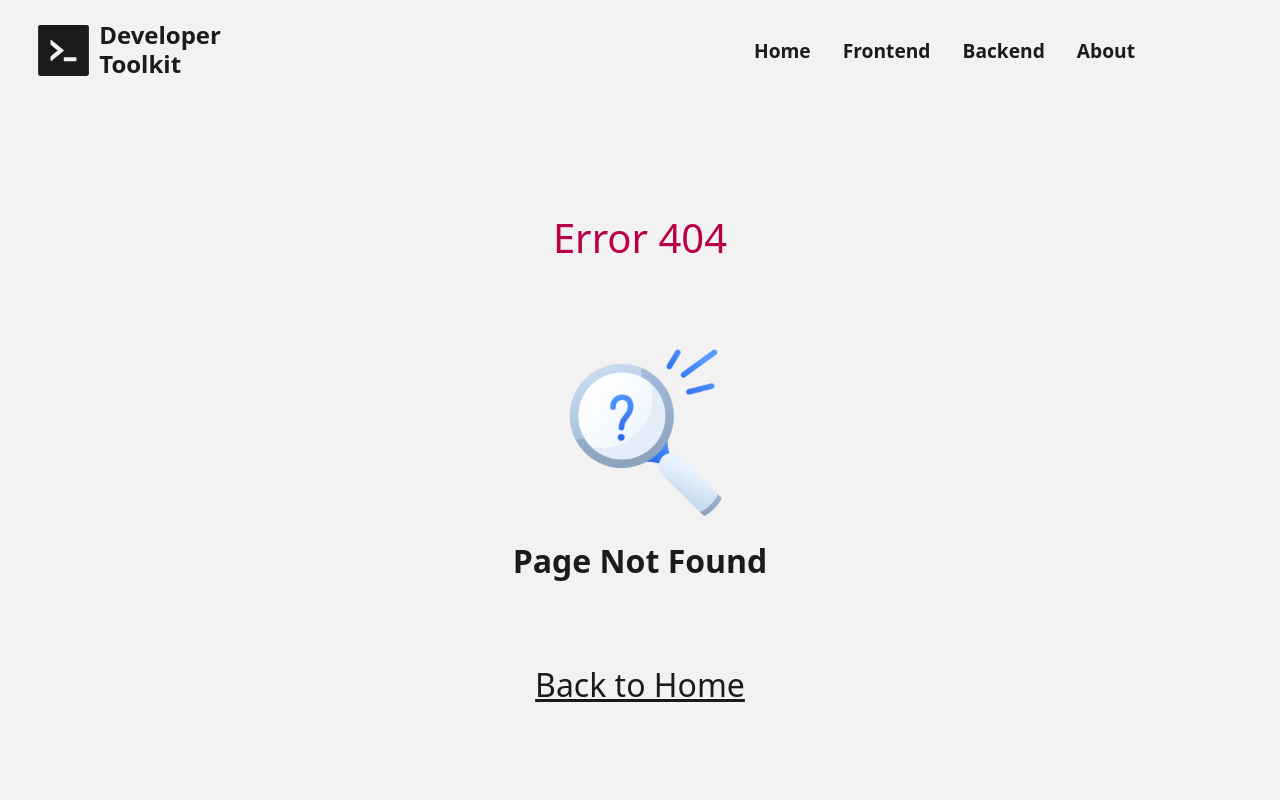
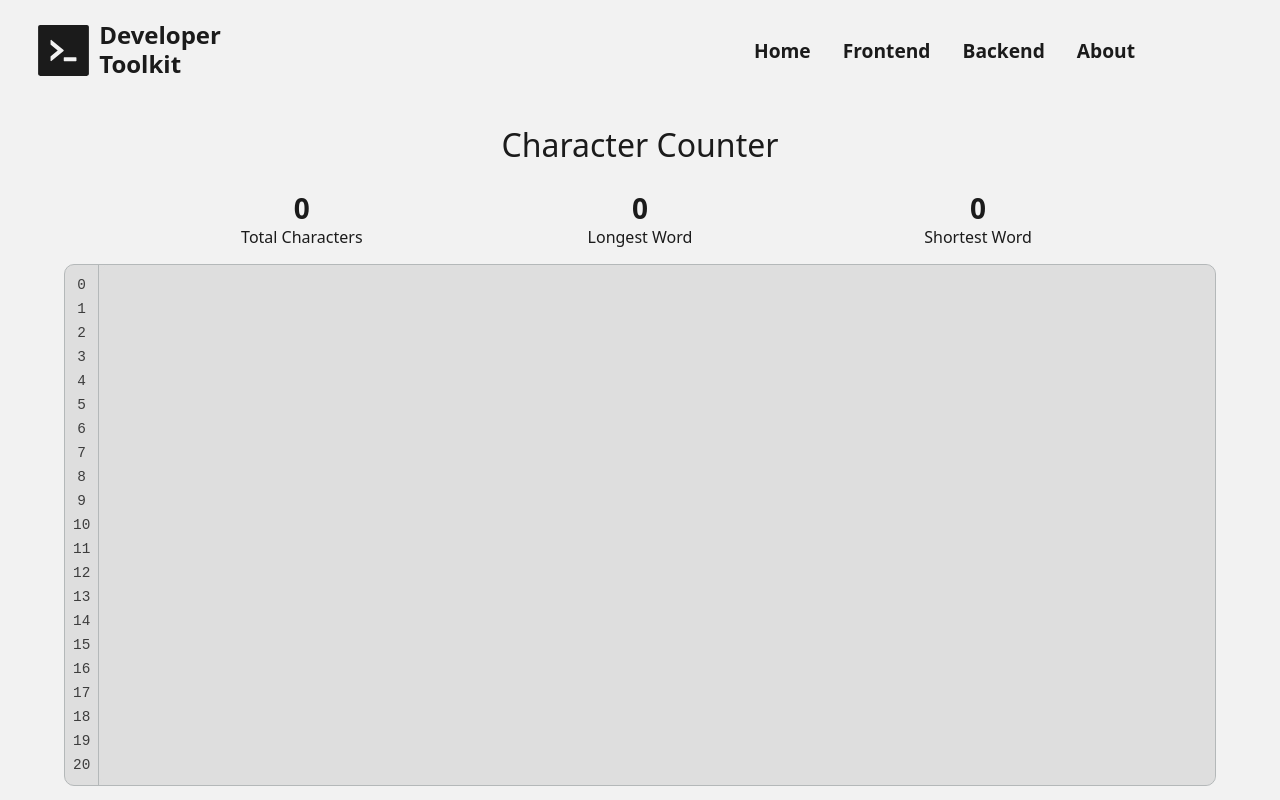
Before and after one commit to kolby-k/dev-toolkit-v2, a React (Vite) app in the folder app/: page /tools/character-counter in a window 1280 px wide. Before the commit this address had no page. Shown: the top 800 px of the page. Built offline with nearby package versions, Linux system fonts and the light colour scheme.

Commit message:
New Tool: Character Counter - new custom text area component improved from the jsonFormatter version. - implemented new custom text area in the character counter page - added character counter tool to router

```diff
--- a/app/src/App.tsx
+++ b/app/src/App.tsx
@@ -1,10 +1,12 @@
 import { Route, Routes } from "react-router";
+import "./styles/App.css";
+
 import Home from "./routes/Home";
-import JsonFormatter from "./routes/tools/JsonFormatter";
 import NotFound from "./routes/Not-Found";
 import Tools from "./routes/tools/Tools";
 
-import "./styles/App.css";
+import JsonFormatter from "./routes/tools/JsonFormatter";
+import CharacterCounter from "./routes/tools/CharacterCounter";
 
 function App() {
   return (
@@ -13,6 +15,7 @@ function App() {
         <Route path="/" element={<Home />} />
         <Route path="/tools" element={<Tools />} />
         <Route path="/tools/json-formatter" element={<JsonFormatter />} />
+        <Route path="/tools/character-counter" element={<CharacterCounter />} />
         <Route path="*" element={<NotFound />} />
       </Routes>
     </div>
--- /dev/null
+++ b/app/src/components/CustomTextArea.tsx
@@ -0,0 +1,60 @@
+import { useEffect, useRef, useState } from "react";
+import "../styles/CustomTextArea.css";
+
+export interface CustomTextAreaProps {
+  text: string;
+  setText: (newText: string) => void;
+}
+
+const MIN_ROWS = 350 / 16;
+const BUFFER = 3;
+
+function CustomTextArea({ text = "", setText }: CustomTextAreaProps) {
+  const [numRows, setNumRows] = useState<number>(MIN_ROWS);
+  const [lineHeight, setLineHeight] = useState<number>(16);
+
+  const textareaRef = useRef<HTMLTextAreaElement>(null);
+
+  useEffect(() => {
+    if (textareaRef.current) {
+      const lh = parseFloat(getComputedStyle(textareaRef.current).lineHeight);
+      setLineHeight(lh * 1.5);
+    }
+  }, []);
+
+  const handleTextInputChange = (e: React.ChangeEvent<HTMLTextAreaElement>) => {
+    const val = e.target.value || "";
+    setText(val);
+    const numRowsWithBuffer = BUFFER + (val?.match(/\n|\r|\r\n/g) || []).length;
+    setNumRows(
+      numRowsWithBuffer >= MIN_ROWS ? numRowsWithBuffer + 1 : MIN_ROWS
+    );
+  };
+
+  return (
+    <div id="text-area-custom">
+      <div id="tac-gutter">
+        {Array.from({ length: numRows }).map((_, idx) => {
+          return (
+            <label
+              key={`gutter-idx-${idx}`}
+              style={{ height: `${lineHeight}px` }}
+            >
+              {idx.toString()}
+            </label>
+          );
+        })}
+      </div>
+      <textarea
+        id="tac"
+        ref={textareaRef}
+        value={text}
+        onChange={handleTextInputChange}
+        rows={numRows}
+        style={{ lineHeight: `${lineHeight}px` }}
+      />
+    </div>
+  );
+}
+
+export default CustomTextArea;
--- /dev/null
+++ b/app/src/routes/tools/CharacterCounter.tsx
@@ -0,0 +1,78 @@
+import { useState } from "react";
+import "../../styles/CharacterCounter.css";
+import CustomTextArea from "../../components/CustomTextArea";
+
+export type AggregateMethod = "sum" | "avg" | "max" | "min";
+
+export interface StatItem {
+  agg: AggregateMethod;
+  label: string;
+}
+
+const STATS: StatItem[] = [
+  { agg: "sum", label: "Total Characters" },
+  { agg: "max", label: "Longest Word" },
+  { agg: "min", label: "Shortest Word" },
+];
+function CharacterCounter() {
+  const [text, setText] = useState<string>("");
+
+  return (
+    <div id="character-counter-page">
+      <h3 id="tool-page-title">Character Counter</h3>
+
+      <section id="character-counter-section">
+        <div id="character-count-stats">
+          {STATS.map((s, idx) => {
+            return (
+              <span key={`stat-${idx}`}>
+                <h4>{getStatValue(s.agg, text)}</h4>
+                <label>{s.label}</label>
+              </span>
+            );
+          })}
+        </div>
+        <CustomTextArea text={text} setText={setText} />
+      </section>
+    </div>
+  );
+}
+
+export default CharacterCounter;
+
+function getStatValue(calculation: AggregateMethod, text: string): string {
+  if (!text || text.length < 1) return "0";
+
+  if (calculation === "sum") {
+    return text.length.toString();
+  }
+
+  if (calculation === "max") {
+    const words = text.match(/\b[\w'-]+\b/g);
+    const longest = words
+      ? words.reduce((a, b) => (b.length > a.length ? b : a))
+      : "0";
+
+    return longest.length.toString();
+
+    // return `${longest.length} character${
+    //   longest.length > 1 ? "s" : ""
+    // } (${longest})`;
+  }
+
+  if (calculation === "min") {
+    const words = text.match(/\b[\w'-]+\b/g);
+    console.log(words);
+    const shortest = words
+      ? words.reduce((a, b) => (b.length < a.length ? b : a))
+      : "0";
+
+    return shortest.length.toString();
+
+    // return `${shortest.length} character${
+    //   shortest.length > 1 ? "s" : ""
+    // } (${shortest})`;
+  }
+
+  return "n/a";
+}
--- /dev/null
+++ b/app/src/styles/CharacterCounter.css
@@ -0,0 +1,28 @@
+#character-counter-page {
+  text-align: center;
+
+  padding: 1rem;
+
+  /* border: 1px solid rgb(225, 233, 0); */
+}
+
+#character-count-stats {
+  display: flex;
+  gap: 1rem;
+  flex-wrap: wrap;
+  justify-content: space-evenly;
+  margin: 1rem auto;
+
+  max-width: 80%;
+}
+
+#character-count-stats span {
+  display: flex;
+  flex-direction: column;
+  justify-content: center;
+
+  flex: 1;
+
+  min-width: 120px;
+  overflow: hidden;
+}
--- /dev/null
+++ b/app/src/styles/CustomTextArea.css
@@ -0,0 +1,65 @@
+#text-area-custom {
+  border: 1px solid red;
+
+  display: flex;
+  justify-content: center;
+  align-items: flex-start;
+
+  max-width: min(90vw, 1250px);
+  min-height: 350px;
+  margin: auto;
+
+  border: 1px solid var(--border);
+  border-radius: 10px;
+
+  background-color: var(--bg-secondary);
+
+  /* box-shadow: inset 0 0 4px 20px red; */
+}
+
+#tac {
+  font-family: inherit;
+  font-size: 1.15rem;
+  line-height: 1.3;
+  font-weight: 400;
+
+  color: var(--text-secondary);
+  background-color: inherit;
+
+  height: 100%;
+  width: 100%;
+  display: inline-block;
+
+  resize: none;
+  outline: none;
+  border: none;
+  border-radius: inherit;
+
+  padding: 0.5rem;
+  box-shadow: inherit;
+}
+
+/* #tac:focus {
+  border-color: var(--primary);
+} */
+
+#tac-gutter {
+  display: flex;
+  flex-direction: column;
+  align-items: center;
+
+  padding: 0.5rem 0;
+  font-family: monospace;
+  font-weight: 300;
+  color: var(--text-muted);
+
+  border-right: 0.5px solid var(--border);
+}
+
+#tac-gutter label {
+  display: flex;
+  align-items: center;
+
+  padding: 0 0.5rem;
+  font-size: 0.9rem;
+}
--- a/app/src/styles/index.css
+++ b/app/src/styles/index.css
@@ -103,6 +103,8 @@
     --downlight-dim: var(--border-secondary);
 
     --brighter-filter: 102%;
+
+    font-size: 14px;
   }
 }
 
```
